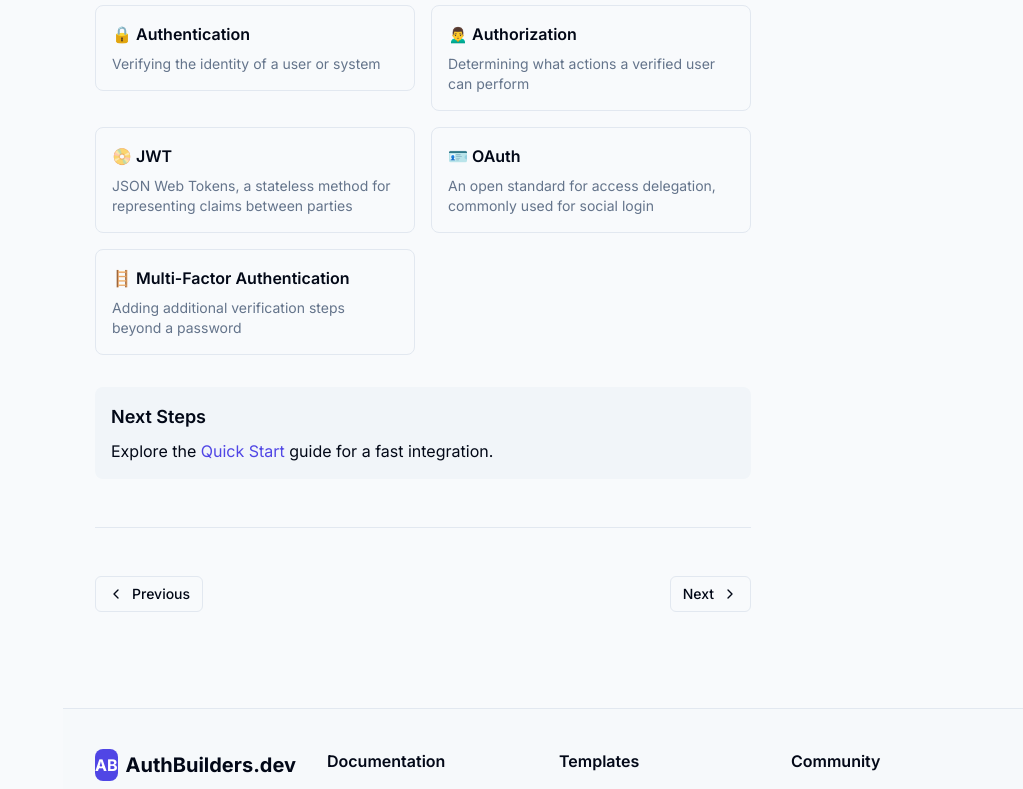
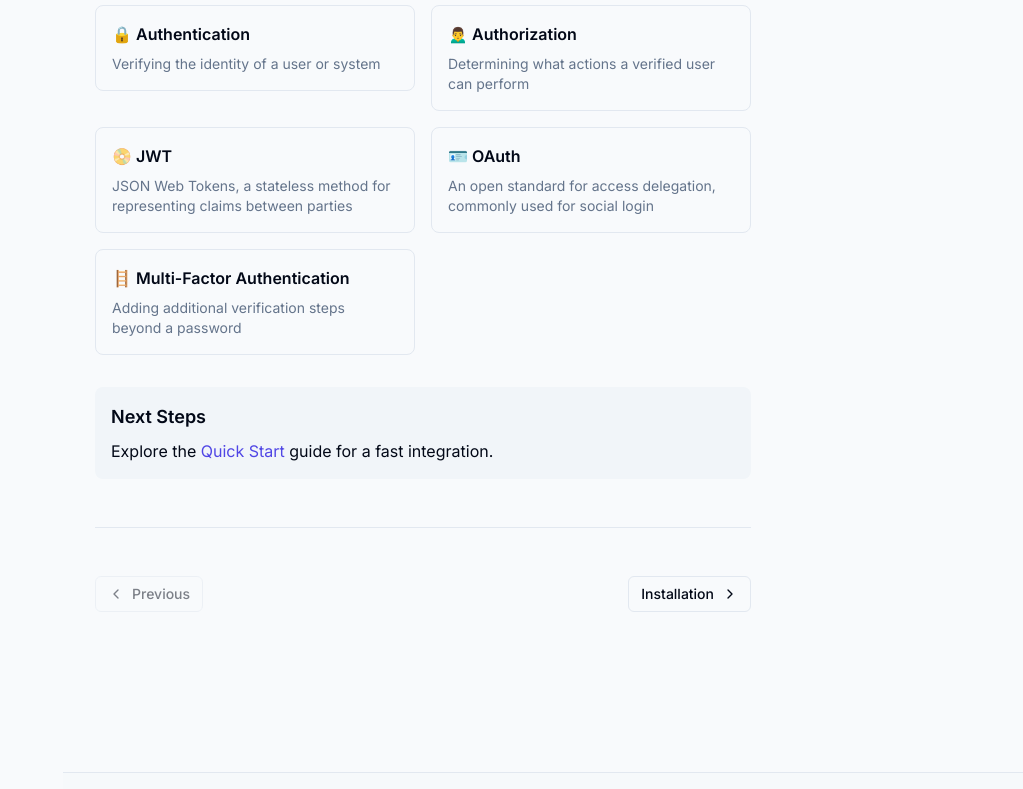
Before and after one commit to Matdweb/authbilders-dev, a React (Vite) app: page /docs in a window 1280 px wide. Shown: the part 1295-2084 px from the top of the page, without its empty margins (257-1280 px from the left). Built offline with nearby package versions, Linux system fonts and the light colour scheme.

Commit message:
Add next/previous page navigation
Implement navigation buttons in DocContent, disabling "previous" on the first page and "next" on the last. Navigation order should follow the DocSidebar structure.

```diff
--- a/src/components/DocContent.tsx
+++ b/src/components/DocContent.tsx
@@ -1,8 +1,10 @@
 
 import { ReactNode } from 'react';
+import { Link, useLocation } from 'react-router-dom';
 import { Button } from '@/components/ui/button';
 import { ChevronLeft, ChevronRight } from 'lucide-react';
 import DocToc from '@/components/DocToc';
+import { getNavigationInfo } from '@/lib/docNavigation';
 
 interface DocContentProps {
   title: string;
@@ -11,8 +13,11 @@ interface DocContentProps {
 }
 
 const DocContent = ({ title, description, children }: DocContentProps) => {
+  const location = useLocation();
+  const { prevLink, nextLink, isFirst, isLast } = getNavigationInfo(location.pathname);
+
   return (
-    <div className="min-h-[calc(100vh-69px)] pb-16 flex max-w-[1440px]">
+    <div className="min-h-[calc(100vh-69px)] pb-32 flex max-w-[1440px]">
       <div className="flex-1 min-w-0 py-8 px-6 lg:px-8 lg:ml-80">
         {/* Breadcrumb */}
         <nav className="flex items-center space-x-2 text-sm text-muted-foreground mb-8">
@@ -40,14 +45,33 @@ const DocContent = ({ title, description, children }: DocContentProps) => {
 
         {/* Navigation */}
         <nav className="flex justify-between items-center pt-12 mt-12 border-t border-border">
-          <Button variant="outline" size="sm" className="flex items-center gap-2">
+          {prevLink ? (
+            <Button asChild variant="outline" size="sm" className="flex items-center gap-2">
+              <Link to={prevLink.href}>
+                <ChevronLeft className="h-4 w-4" />
+                {prevLink.title}
+              </Link>
+            </Button>
+          ) : (
+            <Button variant="outline" size="sm" disabled className="flex items-center gap-2">
               <ChevronLeft className="h-4 w-4" />
               Previous
             </Button>
-          <Button variant="outline" size="sm" className="flex items-center gap-2">
+          )}
+
+          {nextLink ? (
+            <Button asChild variant="outline" size="sm" className="flex items-center gap-2">
+              <Link to={nextLink.href}>
+                {nextLink.title}
+                <ChevronRight className="h-4 w-4" />
+              </Link>
+            </Button>
+          ) : (
+            <Button variant="outline" size="sm" disabled className="flex items-center gap-2">
               Next
               <ChevronRight className="h-4 w-4" />
             </Button>
+          )}
         </nav>
       </div>
 
--- /dev/null
+++ b/src/lib/docNavigation.ts
@@ -0,0 +1,44 @@
+
+import { generalCategories, technologySections } from './docLinks';
+
+// Create a flat array of all documentation links in sidebar order
+export const getDocumentationOrder = () => {
+  const allLinks: Array<{ title: string; href: string }> = [];
+
+  // Add general categories first
+  generalCategories.forEach(category => {
+    category.links.forEach(link => {
+      allLinks.push(link);
+    });
+  });
+
+  // Add technology sections (only enabled ones)
+  technologySections.forEach(tech => {
+    if (!tech.disabled) {
+      tech.categories.forEach(category => {
+        category.links.forEach(link => {
+          if (!link.disabled) {
+            allLinks.push(link);
+          }
+        });
+      });
+    }
+  });
+
+  return allLinks;
+};
+
+export const getNavigationInfo = (currentPath: string) => {
+  const allLinks = getDocumentationOrder();
+  const currentIndex = allLinks.findIndex(link => link.href === currentPath);
+
+  const prevLink = currentIndex > 0 ? allLinks[currentIndex - 1] : null;
+  const nextLink = currentIndex < allLinks.length - 1 ? allLinks[currentIndex + 1] : null;
+
+  return {
+    prevLink,
+    nextLink,
+    isFirst: currentIndex === 0,
+    isLast: currentIndex === allLinks.length - 1
+  };
+};
```
Lines whose indentation alone changed are shown as unchanged.
